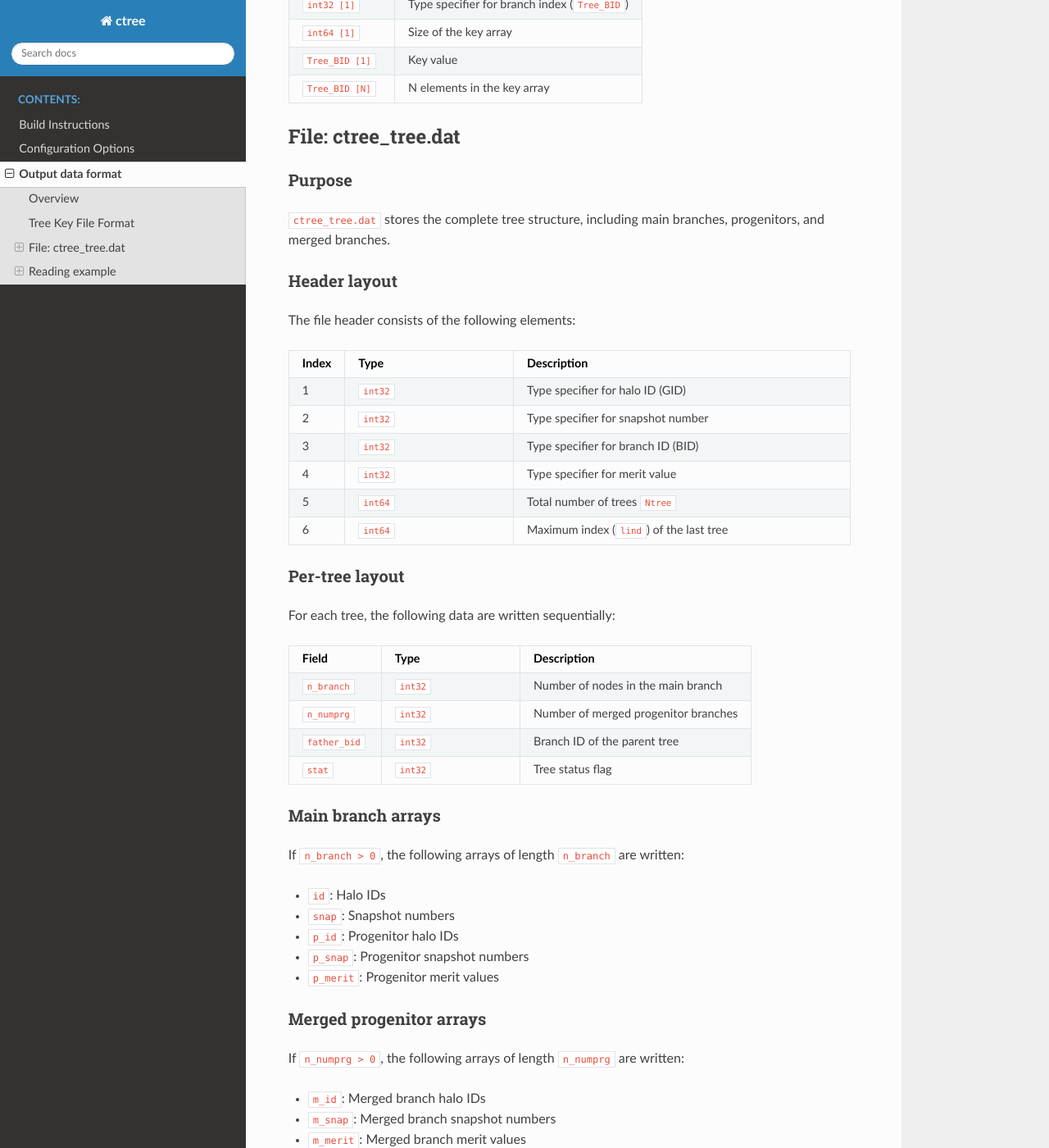
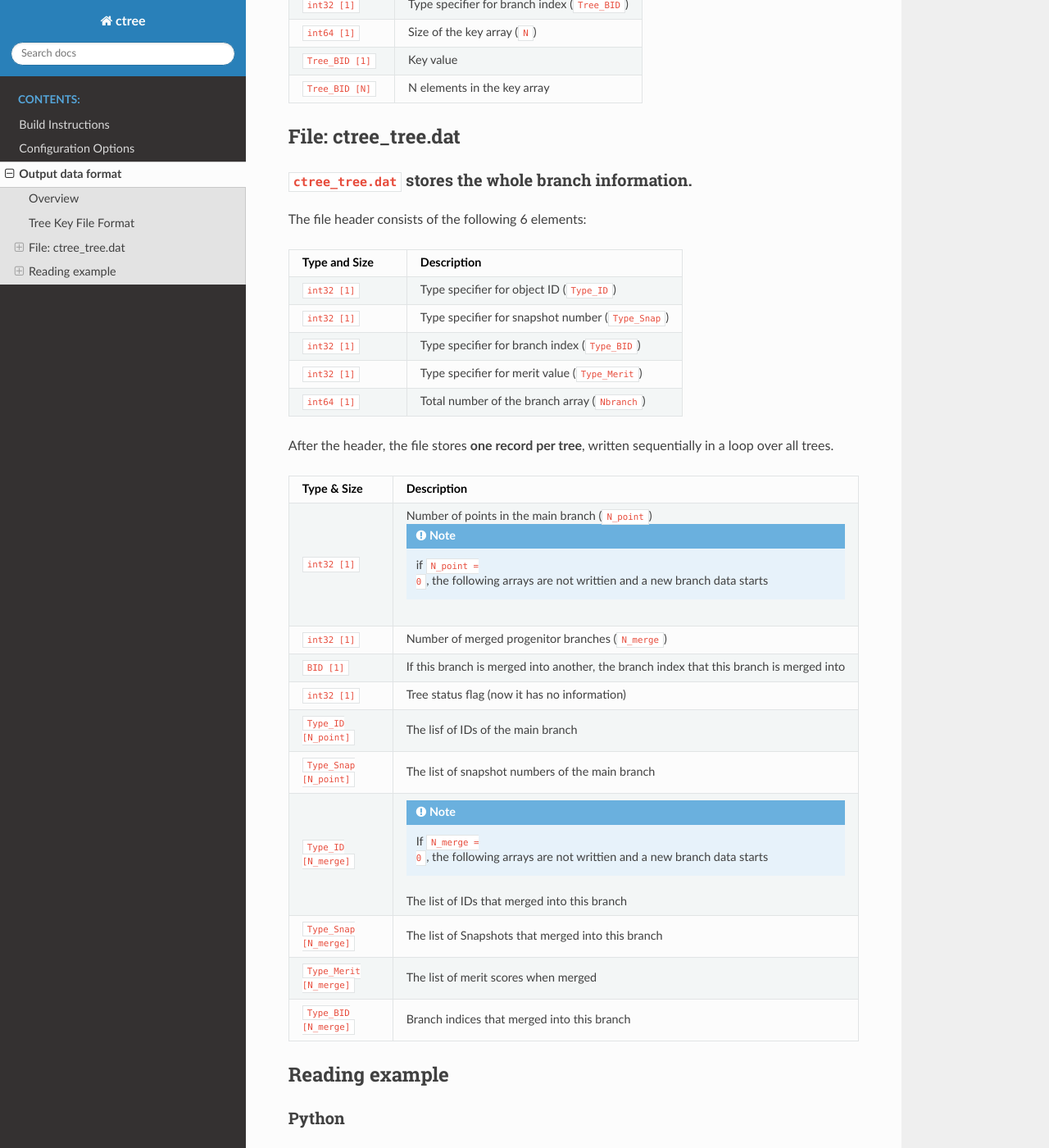
Before and after one commit to JinsuRhee/VELUGA-CTree, a Sphinx documentation site: the page built from docs/output.rst, in a window 1280 px wide and 1400 px high, scrolled down 1476 px. Shown: the whole window at 82% size. Built offline with Sphinx 7.4.7 and the Read the Docs theme 3.1.0, drawn with Linux system fonts in a browser that asks for light colours; pages that are not in the unit, such as notebooks, are missing from menus; some of the changed text lies outside the part shown.

Commit message:
(Manuel) output (ing)

```diff
--- a/docs/output.rst
+++ b/docs/output.rst
@@ -71,7 +71,7 @@ The file is written in the following order:
    * - ``int32 [1]``
      - Type specifier for branch index (``Tree_BID``)
    * - ``int64 [1]``
-     - Size of the key array
+     - Size of the key array (``N``)
    * - ``Tree_BID [1]``
      - Key value
    * - ``Tree_BID [N]``
@@ -80,88 +80,74 @@ The file is written in the following order:
 File: ctree_tree.dat
 --------------------
 
-Purpose
-~~~~~~~
-
-``ctree_tree.dat`` stores the complete tree structure, including
-main branches, progenitors, and merged branches.
-
-Header layout
+``ctree_tree.dat`` stores the whole branch information.
 ~~~~~~~~~~~~~
 
-The file header consists of the following elements:
+The file header consists of the following 6 elements:
 
 .. list-table::
    :header-rows: 1
-   :widths: 10 30 60
+   :widths: 30 70
 
-   * - Index
-     - Type
+   * - Type and Size
      - Description
-   * - 1
-     - ``int32``
-     - Type specifier for halo ID (GID)
-   * - 2
-     - ``int32``
-     - Type specifier for snapshot number
-   * - 3
-     - ``int32``
-     - Type specifier for branch ID (BID)
-   * - 4
-     - ``int32``
-     - Type specifier for merit value
-   * - 5
-     - ``int64``
-     - Total number of trees ``Ntree``
-   * - 6
-     - ``int64``
-     - Maximum index (``lind``) of the last tree
+   * - ``int32 [1]``
+     - Type specifier for object ID (``Type_ID``)
+   * - ``int32 [1]``
+     - Type specifier for snapshot number (``Type_Snap``)
+   * - ``int32 [1]``
+     - Type specifier for branch index (``Type_BID``)
+   * - ``int32 [1]``
+     - Type specifier for merit value (``Type_Merit``)
+   * - ``int64 [1]``
+     - Total number of the branch array (``Nbranch``)
 
-Per-tree layout
-~~~~~~~~~~~~~~~
+After the header, the file stores **one record per tree**, written
+sequentially in a loop over all trees.
 
-For each tree, the following data are written sequentially:
 
 .. list-table::
    :header-rows: 1
-   :widths: 20 30 50
+   :widths: 30 70
 
-   * - Field
-     - Type
+   * - Type & Size
      - Description
-   * - ``n_branch``
-     - ``int32``
-     - Number of nodes in the main branch
-   * - ``n_numprg``
-     - ``int32``
-     - Number of merged progenitor branches
-   * - ``father_bid``
-     - ``int32``
-     - Branch ID of the parent tree
-   * - ``stat``
-     - ``int32``
-     - Tree status flag
+   * - ``int32 [1]``
+     - Number of points in the main branch (``N_point``)
 
-Main branch arrays
-~~~~~~~~~~~~~~~~~
+       .. note ::
+         if ``N_point = 0``, the following arrays are not writtien and a new branch data starts
 
-If ``n_branch > 0``, the following arrays of length ``n_branch`` are written:
+   * - ``int32 [1]``
+     - Number of merged progenitor branches (``N_merge``)
 
-- ``id``: Halo IDs
-- ``snap``: Snapshot numbers
-- ``p_id``: Progenitor halo IDs
-- ``p_snap``: Progenitor snapshot numbers
-- ``p_merit``: Progenitor merit values
+   * - ``BID [1]``
+     - If this branch is merged into another, the branch index that this branch is merged into
 
-Merged progenitor arrays
-~~~~~~~~~~~~~~~~~~~~~~~~
+   * - ``int32 [1]``
+     - Tree status flag (now it has no information)
 
-If ``n_numprg > 0``, the following arrays of length ``n_numprg`` are written:
+   * - ``Type_ID [N_point]``
+     - The lisf of IDs of the main branch
 
-- ``m_id``: Merged branch halo IDs
-- ``m_snap``: Merged branch snapshot numbers
-- ``m_merit``: Merged branch merit values
-- ``m_bid``: Merged branch IDs
+   * - ``Type_Snap [N_point]``
+     - The list of snapshot numbers of the main branch
+
+   * - ``Type_ID [N_merge]``
+     - .. note ::
+         If ``N_merge = 0``, the following arrays are not writtien and a new branch data starts
+
+       The list of IDs that merged into this branch
+
+   * - ``Type_Snap [N_merge]``
+     - The list of Snapshots that merged into this branch
+
+   * - ``Type_Merit [N_merge]``
+     - The list of merit scores when merged
+
+   * - ``Type_BID [N_merge]``
+     - Branch indices that merged into this branch
+
 
 Reading example
 ---------------
```
